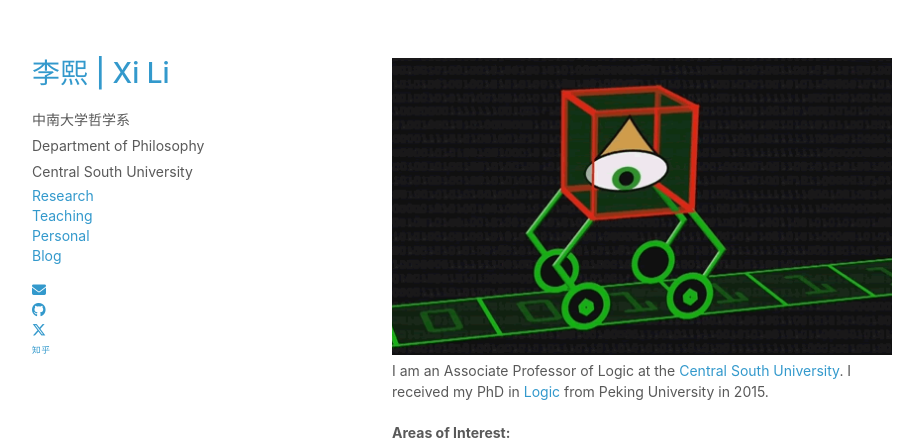
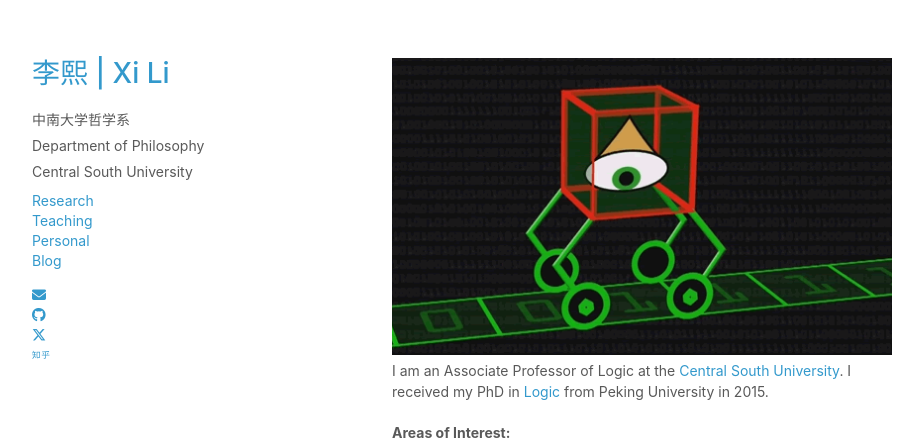
Before and after one commit to rickylixi/rickylixi.github.io, a Jekyll site: the page built from index.html, in a window 1280 px wide. Shown: the top 448 px of the page, without its empty margins (178-1101 px from the left). Built offline with Jekyll 4.4.1, drawn with Linux system fonts in a browser that asks for light colours.

Commit message:
Update default.html

```diff
--- a/_layouts/default.html
+++ b/_layouts/default.html
@@ -59,7 +59,7 @@
         <div class="university-info">
             <p style="margin-bottom: 5px;">中南大学哲学系</p>
             <p style="margin-bottom: 5px;">Department of Philosophy</p>
-            <p style="margin-bottom: 5px;">Central South University</p>
+            <p style="margin-bottom: 10px;">Central South University</p>
         </div>
 
         <div class="social-row">
```
